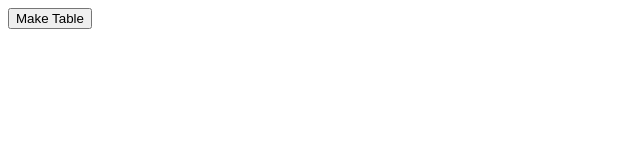
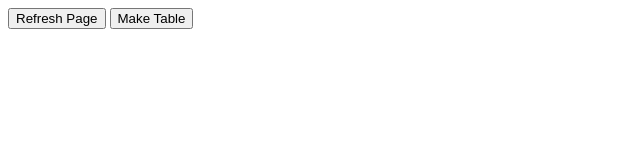
Before and after one commit to markseva/ProjectT2.0, a plain HTML site: page index.html in a window 1280 px wide. Shown: the whole page, without its empty margins (0-640 px from the left). Drawn offline with Linux system fonts and the light colour scheme.

Commit message:
man shhiiii

```diff
--- a/index.html
+++ b/index.html
@@ -7,6 +7,8 @@
     <script src="script.js"></script>
 </head>
 <body onload="init()">
+
+<button onClick="window.location.reload();">Refresh Page</button>
 
 <button onclick="createTable()">Make Table</button>
 
```
